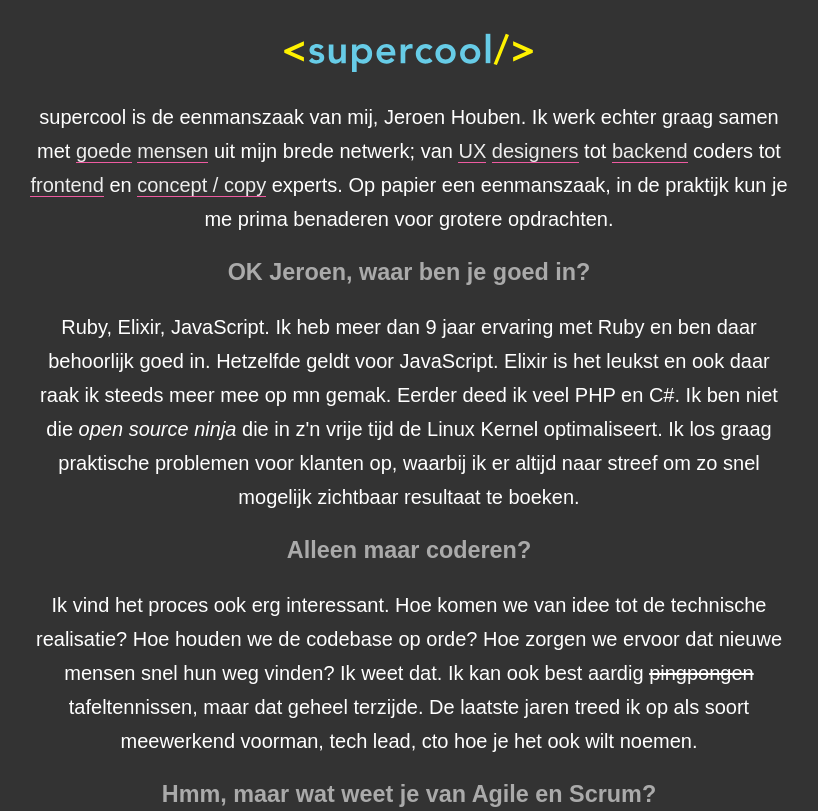
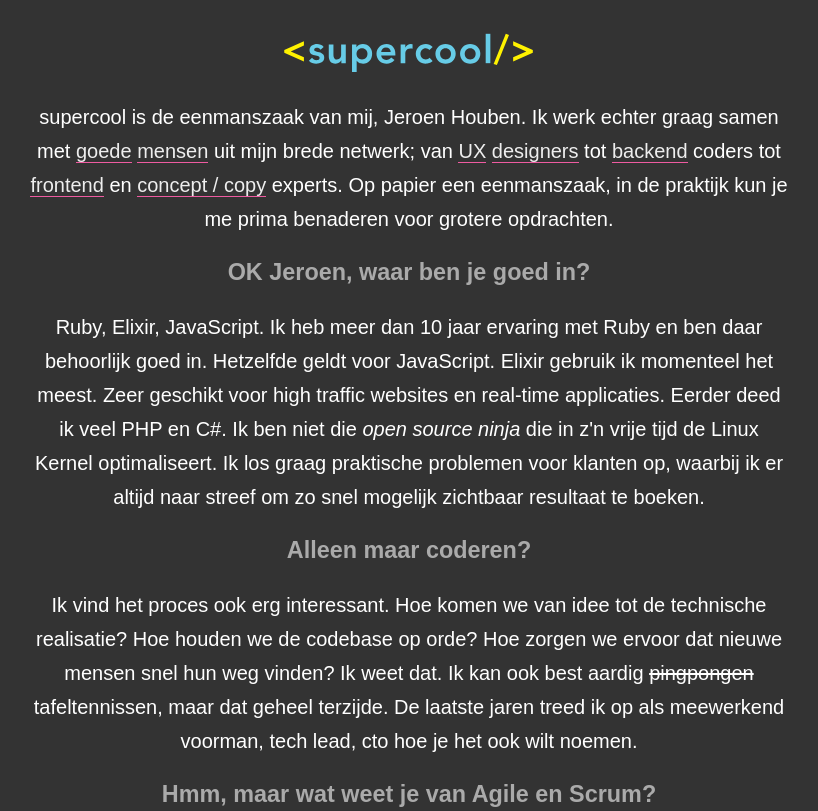
Before and after one commit to jeroenhouben/jeroenhouben.github.io, a plain HTML site: page index.html in a window 1280 px wide. Shown: the top 811 px of the page, without its empty margins (231-1049 px from the left). Drawn offline with Linux system fonts and the light colour scheme.

Commit message:
Update index.html

```diff
--- a/index.html
+++ b/index.html
@@ -22,8 +22,8 @@
 
             <h3>OK Jeroen, waar ben je goed in?</h3>
             <p>
-                Ruby, Elixir, JavaScript. Ik heb meer dan 9 jaar ervaring met Ruby en ben daar behoorlijk goed in. Hetzelfde geldt voor JavaScript.
-                Elixir is het leukst en ook daar raak ik steeds meer mee op mn gemak.
+                Ruby, Elixir, JavaScript. Ik heb meer dan 10 jaar ervaring met Ruby en ben daar behoorlijk goed in. Hetzelfde geldt voor JavaScript.
+                Elixir gebruik ik momenteel het meest. Zeer geschikt voor high traffic websites en real-time applicaties.
                 Eerder deed ik veel PHP en C#. Ik ben niet die <em>open source ninja</em> die in z'n vrije tijd de Linux Kernel optimaliseert.
                 Ik los graag praktische problemen voor klanten op, waarbij ik er altijd naar streef om zo snel mogelijk zichtbaar resultaat te boeken.
             </p>
@@ -33,7 +33,7 @@
                 Ik vind het proces ook erg interessant. Hoe komen we van idee tot de technische realisatie?
                 Hoe houden we de codebase op orde? Hoe zorgen we ervoor dat nieuwe mensen snel hun weg vinden? Ik weet dat.
                 Ik kan ook best aardig <strike>pingpongen</strike> tafeltennissen, maar dat geheel terzijde.
-                De laatste jaren treed ik op als soort meewerkend voorman, tech lead, cto hoe je het ook wilt noemen.
+                De laatste jaren treed ik op als meewerkend voorman, tech lead, cto hoe je het ook wilt noemen.
             </p>
 
             <h3>Hmm, maar wat weet je van Agile en Scrum?</h3>
```
